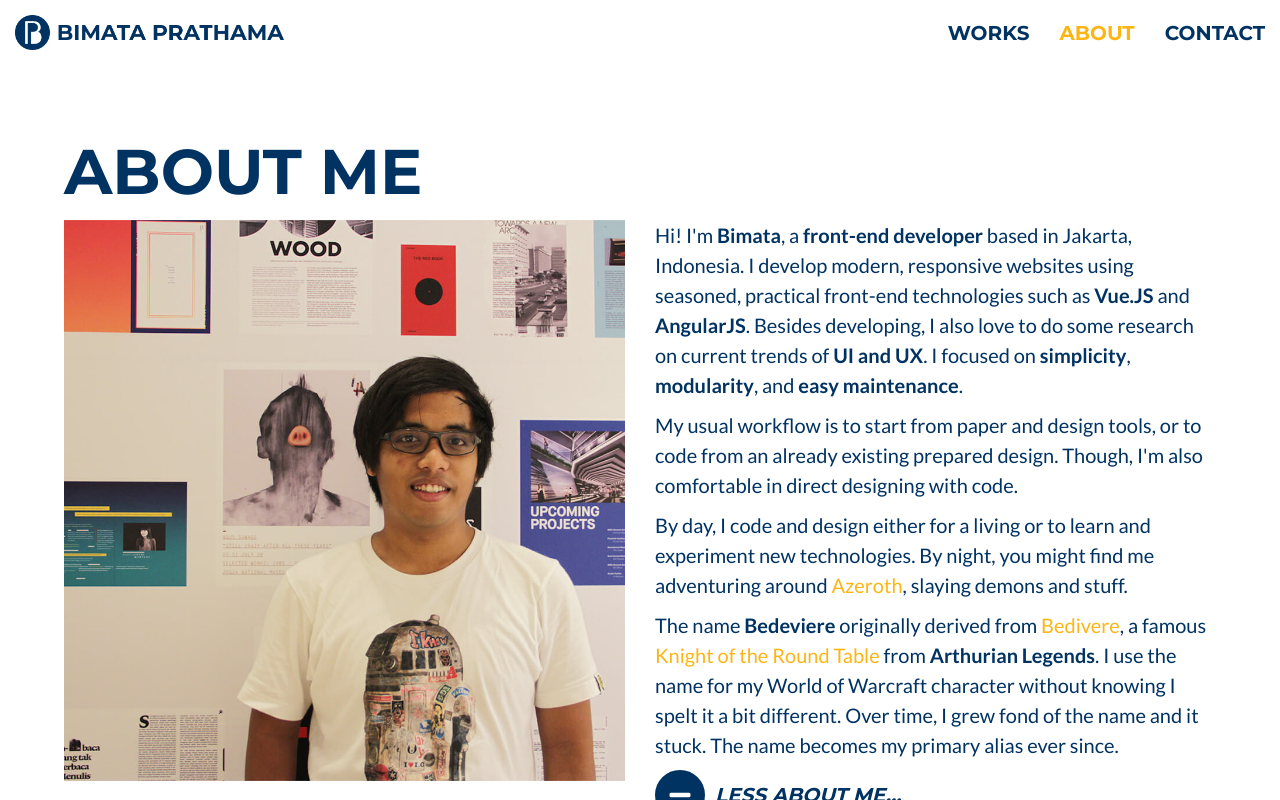
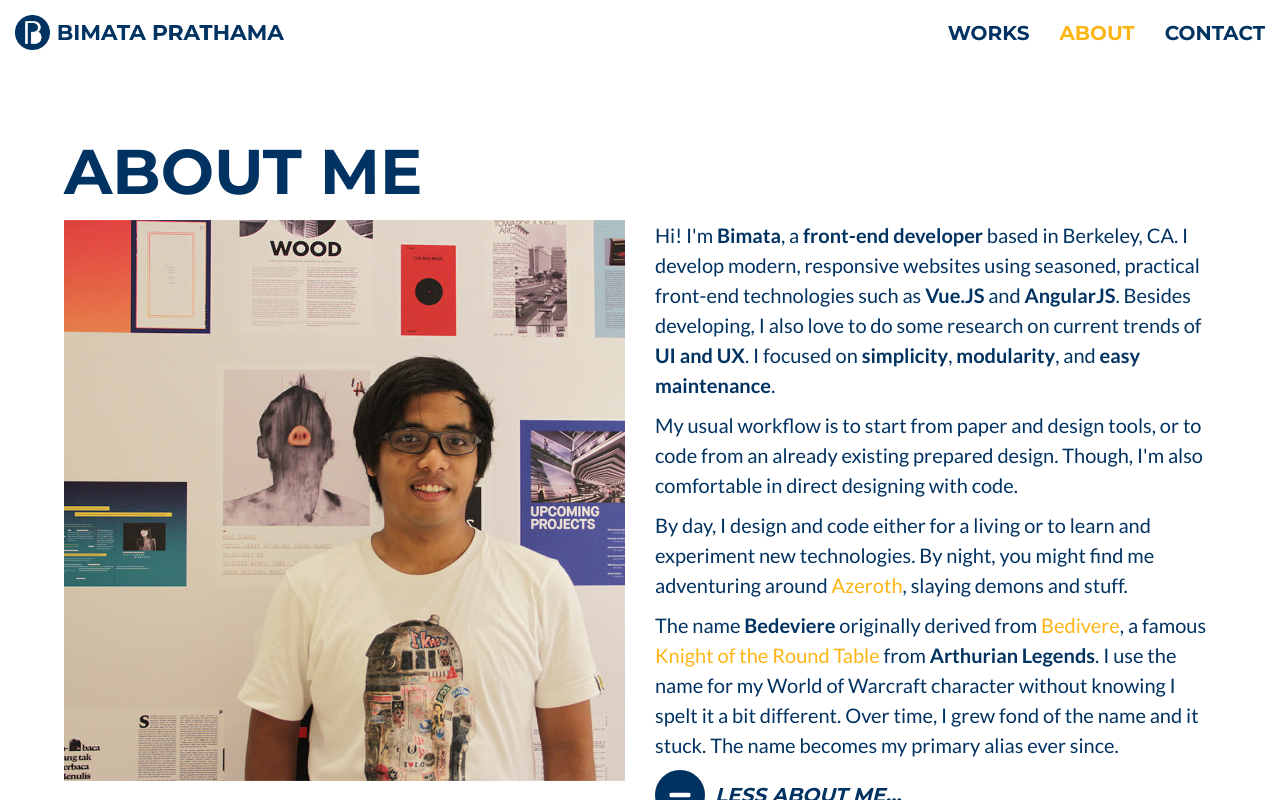
Before and after one commit to bedeviere/bimata3-vue, a Vue app: page /about in a window 1280 px wide. Both pictures are taken after a click on the element "MORE ABOUT ME..". Shown: the top 800 px of the page. Built offline with nearby package versions, Linux system fonts and the light colour scheme.

Commit message:
update city

```diff
--- a/src/views/About.vue
+++ b/src/views/About.vue
@@ -11,11 +11,11 @@
           </div>
           <div class="column">
             <div class="about-overview">
-              <p>Hi! I'm <strong>Bimata</strong>, a <strong>front-end developer</strong> based in Jakarta, Indonesia. I develop modern, responsive websites using seasoned, practical front-end technologies such as <strong>Vue.JS</strong> and <strong>AngularJS</strong>. Besides developing, I also love to do some research on current trends of <strong>UI and UX</strong>. I focused on <strong>simplicity</strong>, <strong>modularity</strong>, and <strong>easy maintenance</strong>.</p>
+              <p>Hi! I'm <strong>Bimata</strong>, a <strong>front-end developer</strong> based in Berkeley, CA. I develop modern, responsive websites using seasoned, practical front-end technologies such as <strong>Vue.JS</strong> and <strong>AngularJS</strong>. Besides developing, I also love to do some research on current trends of <strong>UI and UX</strong>. I focused on <strong>simplicity</strong>, <strong>modularity</strong>, and <strong>easy maintenance</strong>.</p>
               <p>My usual workflow is to start from paper and design tools, or to code from an already existing prepared design. Though, I'm also comfortable in direct designing with code.</p>
               <transition-expand>
                 <div class="about-overview-more" v-show="overviewMore">
-                  <p>By day, I code and design either for a living or to learn and experiment new technologies. By night, you might find me adventuring around <a href="https://worldofwarcraft.com/en-gb/character/ravenholdt/Bedeviere" target="_blank">Azeroth</a>, slaying demons and stuff.</p>
+                  <p>By day, I design and code either for a living or to learn and experiment new technologies. By night, you might find me adventuring around <a href="https://worldofwarcraft.com/en-gb/character/ravenholdt/Bedeviere" target="_blank">Azeroth</a>, slaying demons and stuff.</p>
                   <p>The name <strong>Bedeviere</strong> originally derived from <a href="https://en.wikipedia.org/wiki/Bedivere" target="_blank">Bedivere</a>, a famous <a href="https://en.wikipedia.org/wiki/Knights_of_the_Round_Table" target="_blank">Knight of the Round Table</a> from <strong>Arthurian Legends</strong>. I use the name for my World of Warcraft character without knowing I spelt it a bit different. Over time, I grew fond of the name and it stuck. The name becomes my primary alias ever since.</p>
                 </div>
               </transition-expand>
--- a/src/views/Contact.vue
+++ b/src/views/Contact.vue
@@ -11,7 +11,7 @@
         </div>
         <div class="columns">
           <div class="column contact-location">
-            <h3><i class="fas fa-map-pin"></i> Jakarta, ID</h3>
+            <h3><i class="fas fa-map-pin"></i> Berkeley, CA</h3>
           </div>
           <div class="column contact-social">
             <ul class="list-social">
```
